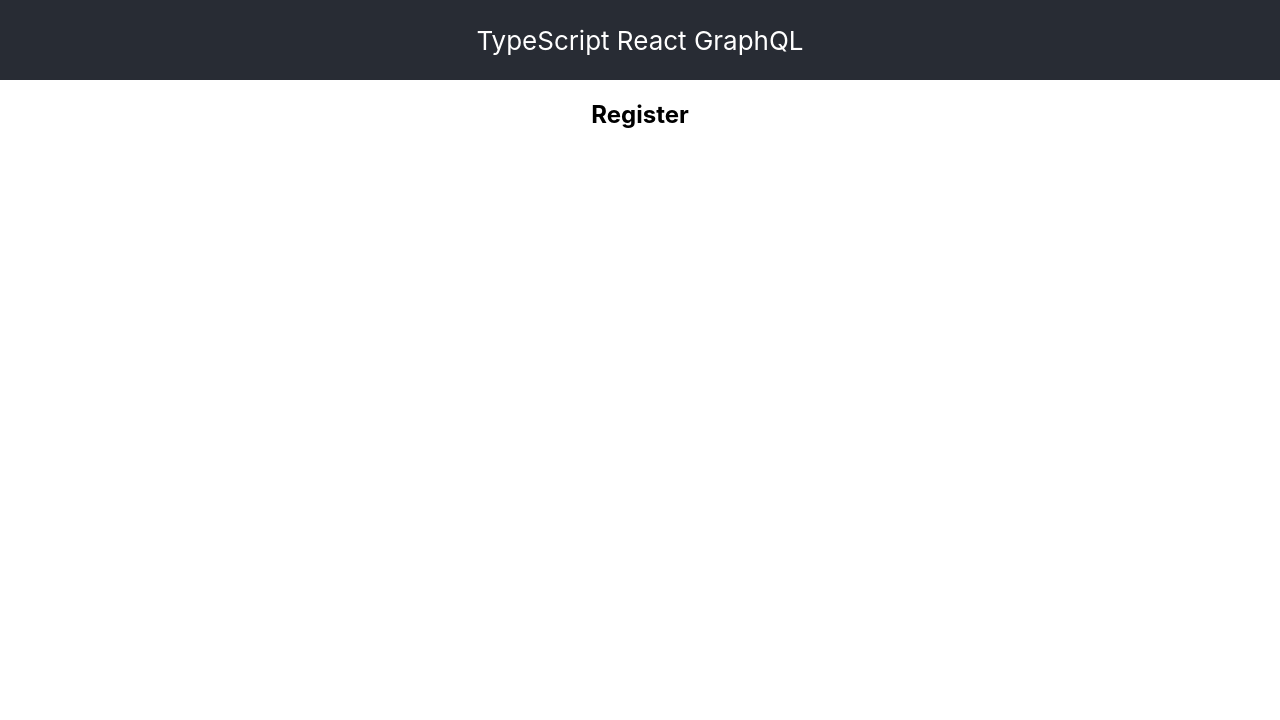
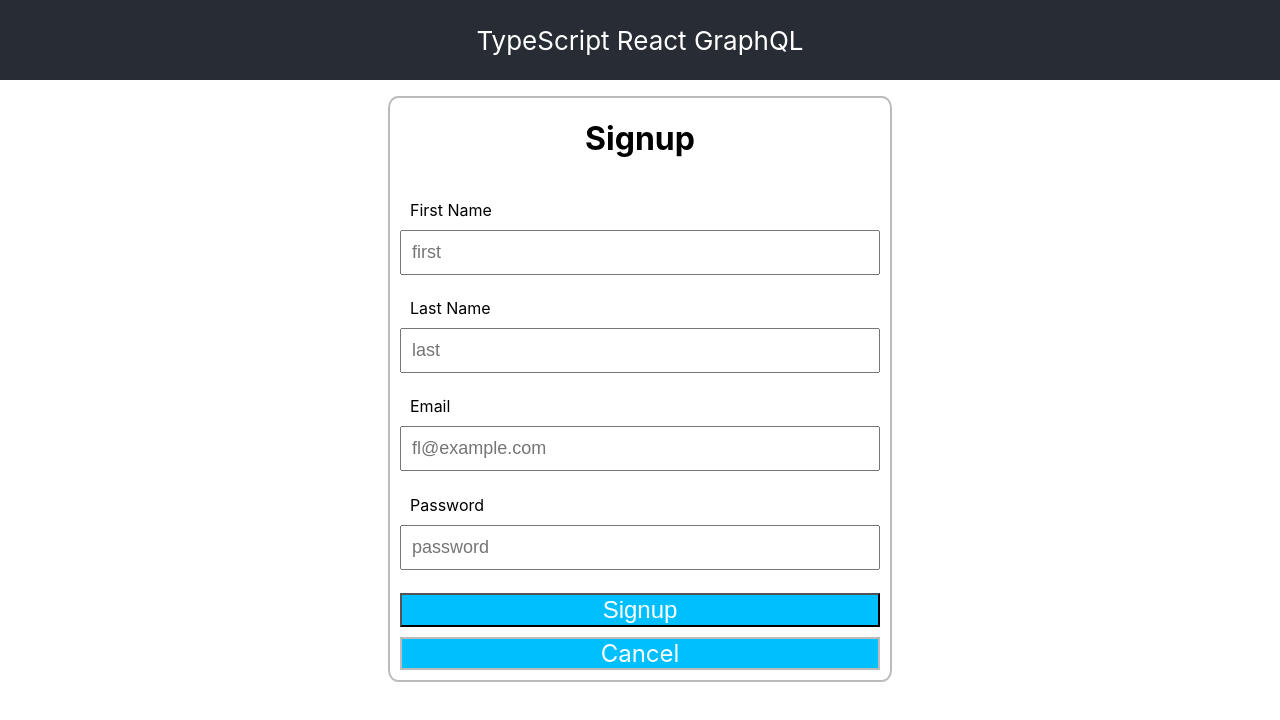
Before and after one commit to josephttran/ts-graphql-koa-sql-react, a React (Create React App) app in the folder frontend/: page /register in a window 1280 px wide. Shown: the top 720 px of the page. Built offline with nearby package versions, Linux system fonts and the light colour scheme.

Commit message:
Add form component and style

```diff
--- a/frontend/package.json
+++ b/frontend/package.json
@@ -8,6 +8,7 @@
     "@types/react": "16.8.12",
     "@types/react-dom": "16.8.3",
     "@types/react-router-dom": "^4.3.1",
+    "formik": "^1.5.2",
     "react": "^16.8.6",
     "react-dom": "^16.8.6",
     "react-router-dom": "^5.0.0",
--- a/frontend/src/App.tsx
+++ b/frontend/src/App.tsx
@@ -3,9 +3,10 @@ import { BrowserRouter, Route, Switch } from 'react-router-dom';
 
 import './App.css';
 import Home from './components/Home';
-import Login from './components/Login';
-import Register from './components/Register';
+import Login from './components/login/Login';
+import Register from './components/register/Register';
 import NotFound from './components/NotFound';
+
 class App extends Component {
   render() {
     return (
--- a/frontend/src/components/Home.tsx
+++ b/frontend/src/components/Home.tsx
@@ -1,4 +1,4 @@
-import * as React from 'react';
+import React from 'react';
 
 function Home(){ return(<h2>Home</h2>)};
 export default Home;
--- a/frontend/src/components/Login.tsx
+++ /dev/null
@@ -1,5 +0,0 @@
-import * as React from 'react';
-
-export default function Login() {
-  return <h2>Login</h2>
-}
--- a/frontend/src/components/Register.tsx
+++ /dev/null
@@ -1,5 +0,0 @@
-import * as React from 'react';
-
-export default function Register() {
-  return <h2>Register</h2>
-}
--- /dev/null
+++ b/frontend/src/components/login/Login.css
@@ -0,0 +1,66 @@
+.Login {
+  margin: auto;
+  margin-top: 10vh;
+  width: 100%;
+  border: 2px #bbb solid;
+  border-radius: 2%;
+}
+
+.Login-form {
+  padding: 10px;
+  display: flex;
+  flex-direction: column;
+  justify-content: space-between;
+}
+
+.Form-group {
+  display: flex;
+  flex-direction: column;
+}
+
+.Form-label {
+  padding: 10px;
+  box-sizing: border-box;
+  width: 100%;
+  font-size: 16px;
+  text-align: left;
+}
+
+.Form-input {
+  padding: 10px;
+  box-sizing: border-box;
+  width: 100%;
+  font-size: 18px;
+}
+
+.Login-form > .Form-group > button {
+  margin-top: 10px;
+  background-color: deepskyblue;
+  color: #fff;
+  font-size: 24px;
+}
+
+.Login-form > .Form-group > button:hover {
+  cursor: pointer;
+  opacity: 0.8;
+}
+
+.Login-form > .Form-group > a {
+  margin-top: 5px;
+  padding: 5px;
+  background-color: #fff;
+  color: deepskyblue;
+  border: 2px solid deepskyblue;
+  border-radius: 2%;
+  font-size: 18px;
+}
+
+.Login-form > .Form-group > a:hover {
+  cursor: pointer;
+}
+
+@media (min-width: 680px) {
+  .Login {
+    width: 500px;
+  }
+}
--- /dev/null
+++ b/frontend/src/components/login/Login.tsx
@@ -0,0 +1,60 @@
+import React from 'react';
+import { Formik, Field, Form, FormikActions } from 'formik';
+
+import './Login.css';
+
+interface Values {
+  email: string;
+  password: string
+}
+
+const Login = () => {
+  return(
+    <div className='Login'>
+      <div className='Login-header'>
+        <h1>Login</h1>
+      </div>
+      <div>
+        <Formik
+          initialValues={{
+            email: '',
+            password: ''
+          }}
+          onSubmit={(values: Values, { setSubmitting }: FormikActions<Values>) => {
+            setTimeout(() => {
+              console.log(JSON.stringify(values));
+              setSubmitting(false);
+            }, 500);
+          }}
+          render={() => (
+            <Form className='Login-form'>
+              <div className='Form-group'>
+                <div className='Form-label'>
+                  <label htmlFor='email'>Email</label>
+                </div>
+                <div>
+                  <Field className='Form-input' id='email' name='email' placeholder='fl@example.com' type='email' />
+                </div>
+              </div>
+              <div className='Form-group'>
+                <div className='Form-label'>
+                  <label htmlFor='password'>Password</label>
+                </div>
+                <div>
+                  <Field className='Form-input' id='password' name='password' placeholder='password' type='password' />
+                </div>
+              </div>
+              <div className='Form-group'>
+                <button type='submit' style={{ display: 'block' }}>Login</button>
+                <p>Don't have an account?</p>
+                <a>Create Account</a>
+              </div>
+            </Form>
+          )}
+        />
+      </div>
+    </div>
+  )
+};
+
+export default Login;
--- /dev/null
+++ b/frontend/src/components/register/Register.css
@@ -0,0 +1,65 @@
+.Register {
+  margin: auto;
+  margin-top: 2vh;
+  width: 100%;
+  border: 2px #bbb solid;
+  border-radius: 2%;
+}
+
+.Register-form {
+  padding: 10px;
+  height: 60vh;
+
+  display: flex;
+  flex-direction: column;
+  justify-content: space-between;
+}
+
+.Form-group {
+  display: flex;
+  flex-direction: column;
+}
+
+.Form-label {
+  padding: 10px;
+  box-sizing: border-box;
+  width: 100%;
+  font-size: 16px;
+  text-align: left;
+}
+
+.Form-input {
+  padding: 10px;
+  box-sizing: border-box;
+  width: 100%;
+  font-size: 18px;
+}
+
+.Register-form > .Form-group > button {
+  margin-top: 10px;
+  background-color: deepskyblue;
+  color: #fff;
+  font-size: 24px;
+}
+
+.Register-form > .Form-group > button:hover {
+  background-color: green;
+}
+
+.Register-form > .Form-group > a {
+  margin-top: 10px;
+  background-color: deepskyblue;
+  color: #fff;
+  border: 2px solid #bbb;
+  font-size: 24px;
+}
+
+.Register-form > .Form-group > a:hover {
+  background-color: red;
+}
+
+@media (min-width: 680px) {
+  .Register {
+    width: 500px;
+  }
+}
--- /dev/null
+++ b/frontend/src/components/register/Register.tsx
@@ -0,0 +1,79 @@
+import React from 'react';
+import { Formik, Field, Form, FormikActions } from 'formik';
+
+import './Register.css';
+
+interface Values {
+  firstName: string;
+  lastName: string;
+  email: string;
+  password: string
+}
+
+const Register = () => {
+  return(
+    <div className='Register'>
+      <div className='Register-header'>
+        <h1>Signup</h1>
+      </div>
+      <div>
+        <Formik
+          initialValues={{
+            firstName: '',
+            lastName: '',
+            email: '',
+            password: ''
+          }}
+          onSubmit={(values: Values, { setSubmitting }: FormikActions<Values>) => {
+            setTimeout(() => {
+              console.log(JSON.stringify(values));
+              setSubmitting(false);
+            }, 500);
+          }}
+          render={() => (
+            <Form className='Register-form'>
+              <div className='Form-group'>
+                <div className='Form-label'>
+                  <label htmlFor='firstName'>First Name</label>
+                </div>
+                <div className='field'>
+                  <Field className='Form-input' id='firstName' name='firstName' placeholder='first' type='text' />
+                </div>
+              </div>
+              <div className='Form-group'>
+                <div className='Form-label'>
+                  <label htmlFor='lastName'>Last Name</label>
+                </div>
+                <div>
+                  <Field className='Form-input' id='lastName' name='lastName' placeholder='last' type='text' />
+                </div>
+              </div>
+              <div className='Form-group'>
+                <div className='Form-label'>
+                  <label htmlFor='email'>Email</label>
+                </div>
+                <div>
+                  <Field className='Form-input' id='email' name='email' placeholder='fl@example.com' type='email' />
+                </div>
+              </div>
+              <div className='Form-group'>
+                <div className='Form-label'>
+                  <label htmlFor='password'>Password</label>
+                </div>
+                <div>
+                  <Field className='Form-input' id='password' name='password' placeholder='password' type='password' />
+                </div>
+              </div>
+              <div className='Form-group'>
+                <button type='submit' style={{ display: 'block' }}>Signup</button>
+                <a>Cancel</a>
+              </div>
+            </Form>
+          )}
+        />
+      </div>
+    </div>
+  )
+};
+
+export default Register;
```
